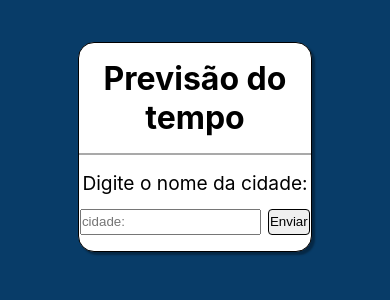
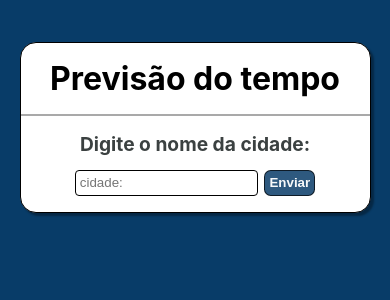
Before and after one commit to Arthur-zct/Previsao-tempo, a React (Create React App) app: page / in a window 390 px wide. Shown: the top 300 px of the page. Built offline with nearby package versions, Linux system fonts and the light colour scheme; the HTML template or start-up script is replaced by a standard one.

Commit message:
Modificações gerais
Mexendo na fonte de algumas letras, modificando os inputs, e melhorando a responsividade

```diff
--- a/src/App.css
+++ b/src/App.css
@@ -31,18 +31,27 @@
 
   .App form span {
     font-size: 1.2em;
+    font-weight: bold;
+    color: rgb(59, 65, 65);
   }
 
-  .App form input {
+  .App form label > input {
     height: 2em;
     margin-top: 1em;
+    border-radius: .3em;
+    border: 1.5px solid black;
+    padding-left: 4px;
   }
 
   .btn {
-    border-radius: .3em;
-    border: 1px solid black;
-    padding: .1em;
+    border-radius: .5em;
+    height: 2em;
+    border: 1px solid rgba(0, 0, 0, 0.693);
+    padding: .3em;
     margin-left: .5em;
+    background-color: #083b68d7;
+    color: rgba(255, 255, 255, 0.966);
+    font-weight: bolder;
   }
 
   .temp {
@@ -52,9 +61,13 @@
 
   .Location {
     display: flex;
-    width: 30%;
+    width: 35%;
     margin: auto;
-    font-size: 1.2em;
+    font-size: 1.3em;
+    color: rgb(45, 49, 49);
+  }
+  .Location h2 {
+    margin: auto;
   }
 
   .img_cont{
@@ -74,34 +87,35 @@
     font-size: 1.2em;
     font-weight: bolder;
     color: rgb(59, 65, 65);
-    width: 32%;
+    width: 35%;
     margin: auto;
-    text-align: left;
   }
   .Temp_Humidity > div {
-    display: flex;
+    width: 60%;
+    margin: auto;
+    margin-bottom: 1em;
   }
 
   .Temp_r {
-    width: 0.4em;
+    width: 100%;
     border-radius: 0.3em;
     background-color: rgb(9, 150, 9);
-    height: 1em;
+    height: 0.3em;
     margin-top: 0.2em;
     margin-right: 0.2em;
   }
   .Umi_r {
-    width: 0.4em;
+    width: 100%;
     border-radius: 0.3em;
     background-color: aqua;
-    height: 1em;
+    height: 0.3em;
     margin-top: 0.2em;
     margin-right: 0.2em;
   }
 
   .sky {
     display: flex;
-    width: 30%;
+    width: 15%;
     margin: auto;
     margin-top: 1em;
     font-size: 1.1em;
@@ -118,3 +132,53 @@
     font-size: 1.1em;
     color: rgb(59, 65, 65);
   }
+
+
+
+@media (max-width: 1150px) {
+  .sky {
+    width: 30%;
+  }
+  .Temp_Humidity {
+    width: 40%;
+  }
+  .Location {
+    width: 40%;
+  }
+}
+@media (max-width: 920px) {
+  .sky {
+    width: 35%;
+  }
+  .Temp_Humidity {
+    width: 50%;
+  }
+  .Location {
+    width: 50%;
+  }
+  .App {
+    width: 90vw;
+  }
+}
+@media (max-width: 730px) {
+  .sky {
+    width: 40%;
+  }
+  .Temp_Humidity {
+    width: 60%;
+  }
+  .Location {
+    width: 60%;
+  }
+}
+@media (max-width: 300px) {
+  .sky {
+    width: 50%;
+  }
+  .Temp_Humidity {
+    width: 100%;
+  }
+  .Location {
+    width: 70%;
+  }
+}
--- a/src/App.js
+++ b/src/App.js
@@ -41,12 +41,12 @@ function App() {
 
           <div className='Temp_Humidity'>
             <div>
+              <p>Temperatura: {Tempo.main.temp}°</p>
               <div className='Temp_r'></div>
-              <p>Temperatura: {Tempo.main.temp}°</p>
             </div>
             <div>
+              <p>Umidade: {Tempo.main.humidity}%</p>
               <div className='Umi_r'></div>
-              <p>Umidade: {Tempo.main.humidity}%</p>
             </div>
           </div>
 
```
